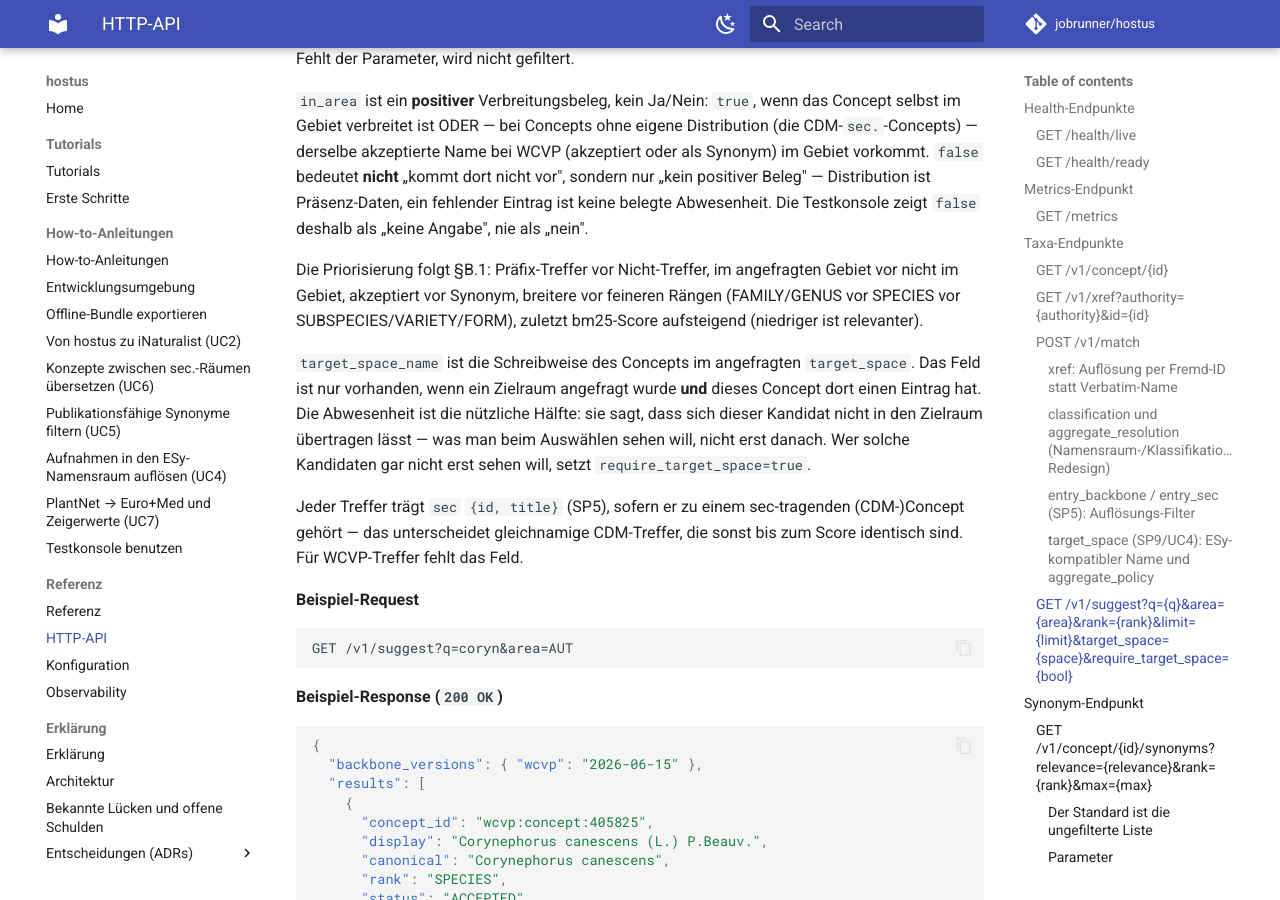
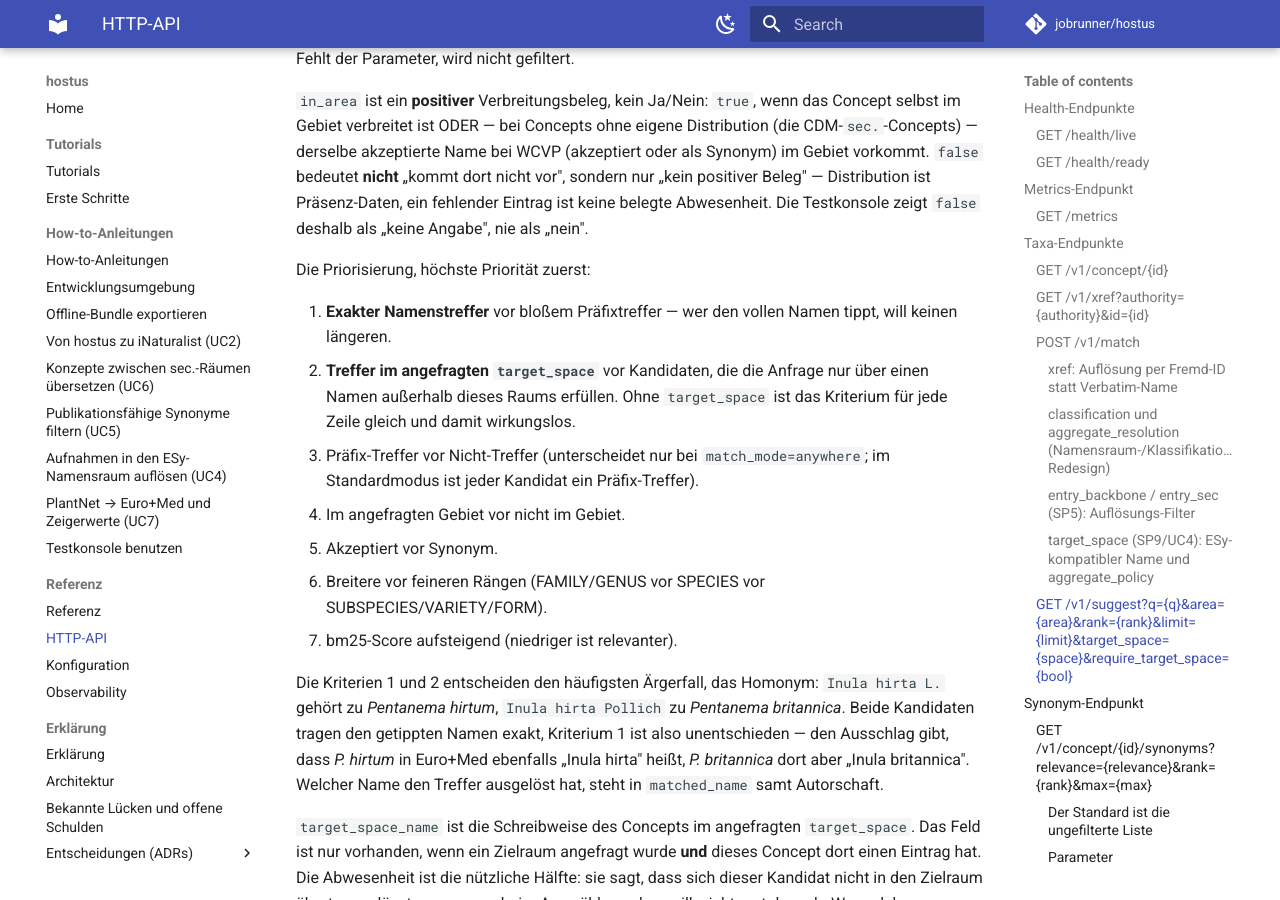
Before and after one commit to jobrunner/hostus, an MkDocs documentation site: the page built from docs/reference/http-api.md, in a window 1280 px wide and 900 px high, scrolled down 9812 px. Built offline with MkDocs 1.6.1 and Material for MkDocs 9.7.7, drawn with Linux system fonts in a browser that asks for light colours; comment, search, counter and statistics services are not loaded.

Commit message:
docs(suggest): neue Ranking-Reihenfolge in Referenz und OpenAPI nachziehen
Beide Referenzen beschrieben weiterhin die Reihenfolge VOR diesem Branch —
sie nannten den Praefix-Treffer als hoechstes Kriterium und verschwiegen die
zwei neuen, die jetzt darueber stehen. Ein Integrator haette also damit
gerechnet, dass ein reiner Praefixtreffer vorn steht, und sich gewundert,
warum ein kuerzerer exakter Treffer ihn verdraengt.

Die Referenz erklaert die Reihenfolge jetzt am Homonym-Fall, der den Anlass
gab: Inula hirta L. gehoert zu Pentanema hirtum, Inula hirta Pollich zu
P. britannica. Kriterium 1 ist dort unentschieden, den Ausschlag gibt der
Euro+Med-Name.

Claude-Session: https://claude.ai/code/session_018Cicowvzjp4tefpBULgxiJ

```diff
--- a/docs/reference/http-api.md
+++ b/docs/reference/http-api.md
@@ -496,10 +496,29 @@ Distribution (die CDM-`sec.`-Concepts) — derselbe akzeptierte Name bei WCVP
 Präsenz-Daten, ein fehlender Eintrag ist keine belegte Abwesenheit. Die
 Testkonsole zeigt `false` deshalb als „keine Angabe", nie als „nein".
 
-Die Priorisierung folgt §B.1: Präfix-Treffer vor Nicht-Treffer, im
-angefragten Gebiet vor nicht im Gebiet, akzeptiert vor Synonym, breitere vor
-feineren Rängen (FAMILY/GENUS vor SPECIES vor SUBSPECIES/VARIETY/FORM),
-zuletzt bm25-Score aufsteigend (niedriger ist relevanter).
+Die Priorisierung, höchste Priorität zuerst:
+
+1. **Exakter Namenstreffer** vor bloßem Präfixtreffer — wer den vollen Namen
+   tippt, will keinen längeren.
+2. **Treffer im angefragten `target_space`** vor Kandidaten, die die Anfrage
+   nur über einen Namen außerhalb dieses Raums erfüllen. Ohne `target_space`
+   ist das Kriterium für jede Zeile gleich und damit wirkungslos.
+3. Präfix-Treffer vor Nicht-Treffer (unterscheidet nur bei
+   `match_mode=anywhere`; im Standardmodus ist jeder Kandidat ein
+   Präfix-Treffer).
+4. Im angefragten Gebiet vor nicht im Gebiet.
+5. Akzeptiert vor Synonym.
+6. Breitere vor feineren Rängen (FAMILY/GENUS vor SPECIES vor
+   SUBSPECIES/VARIETY/FORM).
+7. bm25-Score aufsteigend (niedriger ist relevanter).
+
+Die Kriterien 1 und 2 entscheiden den häufigsten Ärgerfall, das Homonym:
+`Inula hirta L.` gehört zu *Pentanema hirtum*, `Inula hirta Pollich` zu
+*Pentanema britannica*. Beide Kandidaten tragen den getippten Namen exakt,
+Kriterium 1 ist also unentschieden — den Ausschlag gibt, dass *P. hirtum* in
+Euro+Med ebenfalls „Inula hirta" heißt, *P. britannica* dort aber „Inula
+britannica". Welcher Name den Treffer ausgelöst hat, steht in
+`matched_name` samt Autorschaft.
 
 `target_space_name` ist die Schreibweise des Concepts im angefragten
 `target_space`. Das Feld ist nur vorhanden, wenn ein Zielraum angefragt wurde
```
Also changed, not shown: 2 other files.
